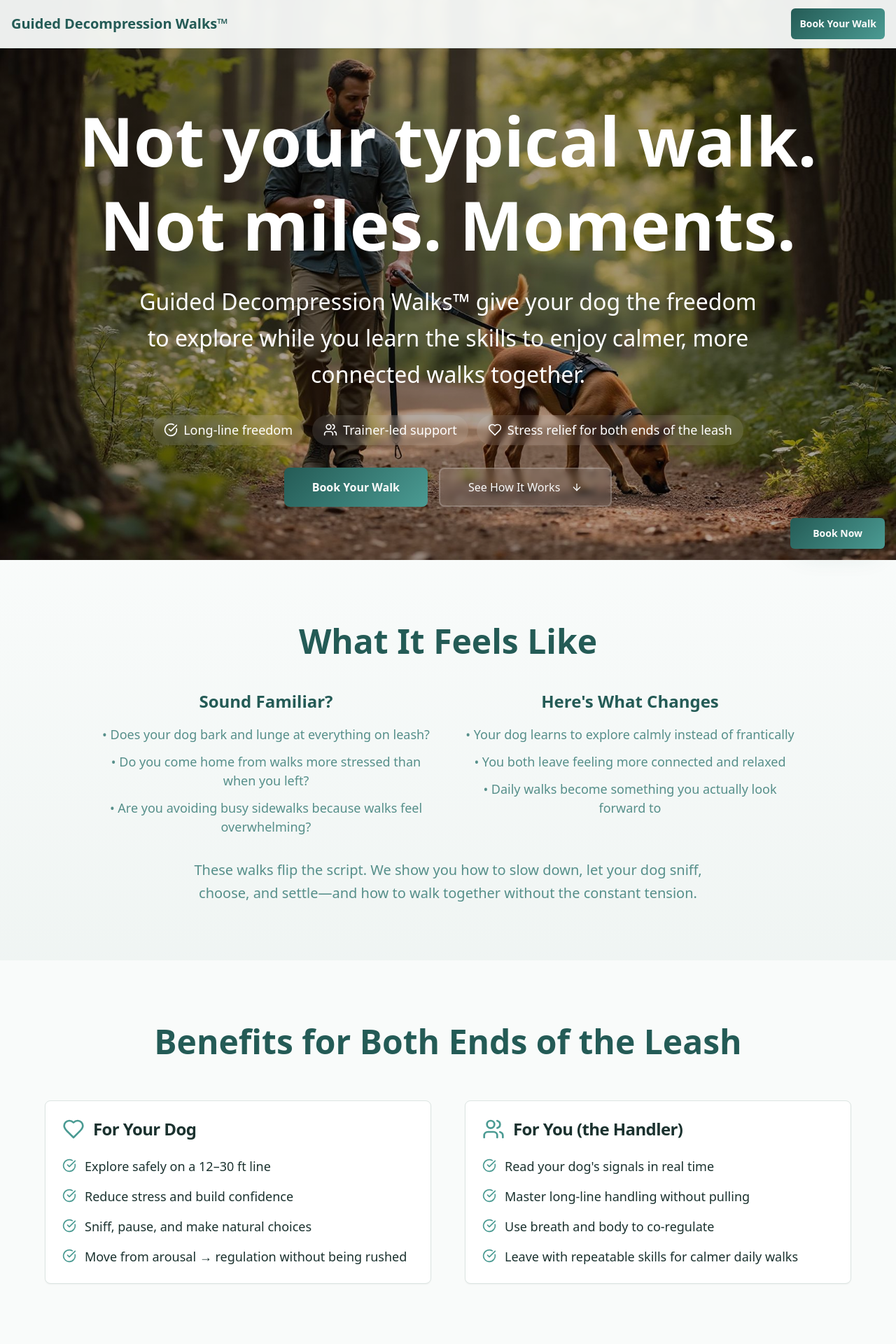
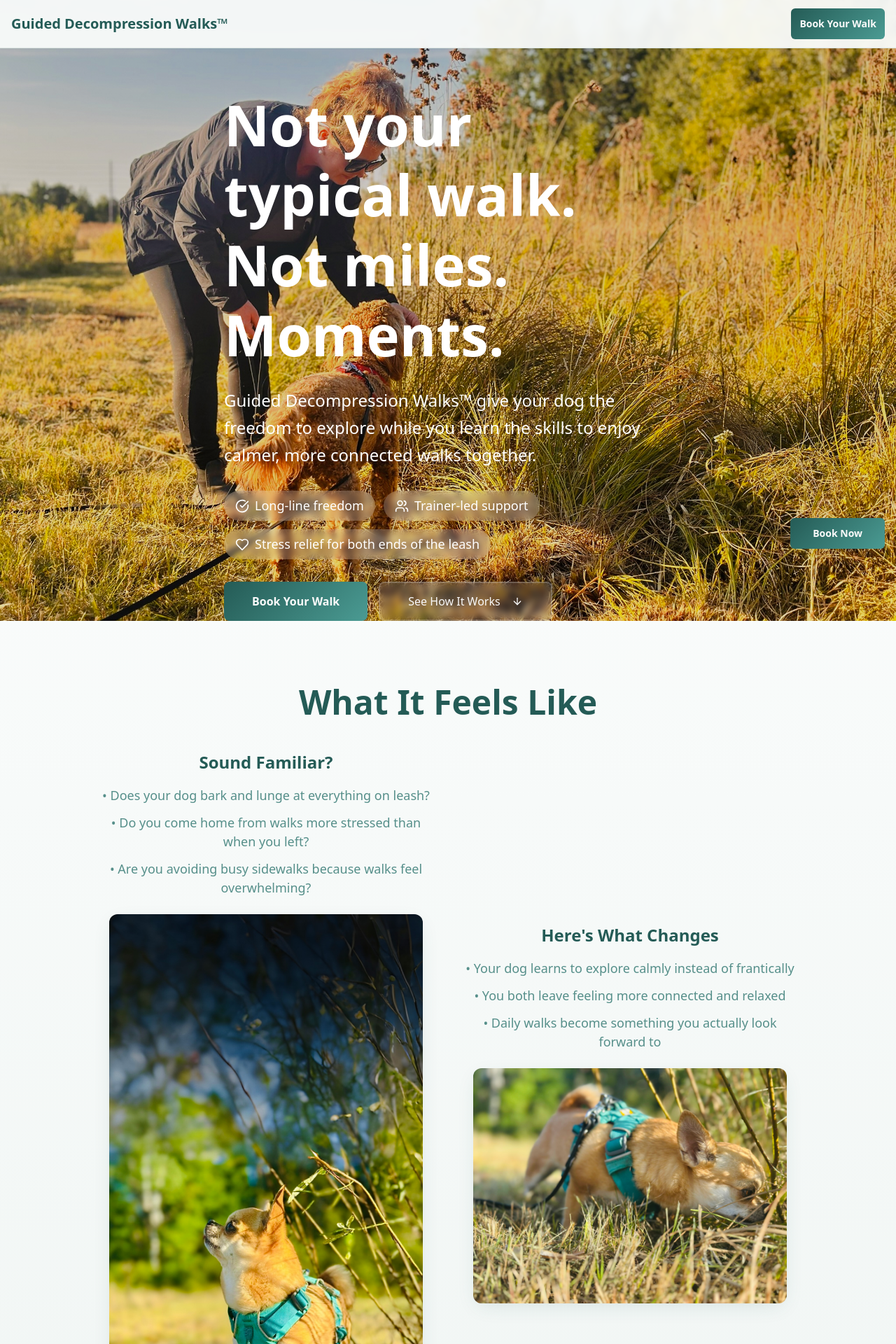
Before and after one commit to cherwood87/Guided-Decompression-Walk, a React (Vite) app: page / in a window 1280 px wide. Shown: the top 1920 px of the page at 70% size. Built offline with nearby package versions, Linux system fonts and the light colour scheme; the HTML template or start-up script is replaced by a standard one.

Commit message:
Add Supabase images to webpage

```diff
--- a/src/pages/Index.tsx
+++ b/src/pages/Index.tsx
@@ -3,7 +3,12 @@ import { Card, CardContent, CardDescription, CardHeader, CardTitle } from '@/com
 import { Badge } from '@/components/ui/badge';
 import { ArrowDown, MapPin, Clock, DollarSign, Users, Heart, Brain, Target, ChevronDown, CheckCircle } from 'lucide-react';
 import { ResponsiveImage } from '@/components/ResponsiveImage';
-import heroImage from '@/assets/hero-decompression-walk.jpg';
+import heroImage from '@/assets/IMG_5728.jpeg';
+import walkImage1 from '@/assets/IMG_0484.jpeg';
+import walkImage2 from '@/assets/IMG_5703.jpeg';
+import walkImage3 from '@/assets/IMG_5710.jpeg';
+import walkImage4 from '@/assets/IMG_5736.jpeg';
+import walkImage5 from '@/assets/IMG_5744.jpeg';
 
 const Index = () => {
   const scrollToSection = (id: string) => {
@@ -28,37 +33,37 @@ const Index = () => {
       </nav>
 
       {/* Hero Section */}
-      <section className="relative min-h-screen flex items-center justify-center overflow-hidden pt-16">
+      <section className="relative min-h-screen flex items-start justify-start overflow-hidden pt-16">
         <div
           className="absolute inset-0 bg-cover bg-center bg-no-repeat"
           style={{
-            backgroundImage: `linear-gradient(rgba(0,0,0,0.4), rgba(0,0,0,0.3)), url(${heroImage})`
+            backgroundImage: `linear-gradient(rgba(0,0,0,0.2), rgba(0,0,0,0.1)), url(${heroImage})`
           }}
         />
-        <div className="relative z-10 container mx-auto px-4 text-center text-white">
-          <h1 className="text-fluid-5xl md:text-fluid-7xl font-bold mb-6 leading-tight">
+        <div className="relative z-10 container mx-auto px-4 pt-8 md:pt-16 max-w-2xl text-white">
+          <h1 className="text-fluid-4xl md:text-fluid-6xl font-bold mb-6 leading-tight text-left">
             Not your typical walk.<br />Not miles. Moments.
           </h1>
-          <p className="text-fluid-xl md:text-fluid-2xl mb-8 max-w-4xl mx-auto leading-relaxed">
+          <p className="text-fluid-lg md:text-fluid-xl mb-8 leading-relaxed text-left">
             Guided Decompression Walks™ give your dog the freedom to explore while you learn the skills to enjoy calmer, more connected walks together.
           </p>
 
-          <div className="flex flex-wrap justify-center gap-3 tablet-p:gap-4 mb-8 text-fluid-sm md:text-fluid-base">
-            <div className="flex items-center gap-2 bg-white/10 backdrop-blur-sm rounded-full px-4 py-2 tablet-p:px-6 tablet-p:py-3">
+          <div className="flex flex-wrap justify-start gap-3 tablet-p:gap-4 mb-8 text-fluid-sm md:text-fluid-base">
+            <div className="flex items-center gap-2 bg-white/20 backdrop-blur-sm rounded-full px-4 py-2 tablet-p:px-6 tablet-p:py-3">
               <CheckCircle className="w-5 h-5 tablet-p:w-6 tablet-p:h-6" />
               Long-line freedom
             </div>
-            <div className="flex items-center gap-2 bg-white/10 backdrop-blur-sm rounded-full px-4 py-2 tablet-p:px-6 tablet-p:py-3">
+            <div className="flex items-center gap-2 bg-white/20 backdrop-blur-sm rounded-full px-4 py-2 tablet-p:px-6 tablet-p:py-3">
               <Users className="w-5 h-5 tablet-p:w-6 tablet-p:h-6" />
               Trainer-led support
             </div>
-            <div className="flex items-center gap-2 bg-white/10 backdrop-blur-sm rounded-full px-4 py-2 tablet-p:px-6 tablet-p:py-3">
+            <div className="flex items-center gap-2 bg-white/20 backdrop-blur-sm rounded-full px-4 py-2 tablet-p:px-6 tablet-p:py-3">
               <Heart className="w-5 h-5 tablet-p:w-6 tablet-p:h-6" />
               Stress relief for both ends of the leash
             </div>
           </div>
 
-          <div className="flex flex-col sm:flex-row gap-4 justify-center items-center tablet-p:gap-6">
+          <div className="flex flex-col sm:flex-row gap-4 justify-start items-start tablet-p:gap-6">
             <Button
               variant="hero"
               size="xl"
@@ -86,13 +91,20 @@ const Index = () => {
             What It Feels Like
           </h2>
 
-          <div className="grid md:grid-cols-2 gap-6 tablet-p:gap-8 lg:gap-12 mb-8 tablet-p:mb-12">
+          <div className="grid md:grid-cols-2 gap-6 tablet-p:gap-8 lg:gap-12 mb-8 tablet-p:mb-12 items-center">
             <div className="text-center tablet-p:text-left">
               <h3 className="text-fluid-xl font-semibold mb-4 text-forest-deep">Sound Familiar?</h3>
               <div className="space-y-3 text-muted-foreground text-fluid-base">
                 <p>• Does your dog bark and lunge at everything on leash?</p>
                 <p>• Do you come home from walks more stressed than when you left?</p>
                 <p>• Are you avoiding busy sidewalks because walks feel overwhelming?</p>
+              </div>
+              <div className="mt-6">
+                <ResponsiveImage
+                  src={walkImage1}
+                  alt="Dog walking scenario showing common challenges"
+                  className="rounded-xl shadow-medium w-full max-w-md mx-auto tablet-p:mx-0"
+                />
               </div>
             </div>
 
@@ -102,6 +114,13 @@ const Index = () => {
                 <p>• Your dog learns to explore calmly instead of frantically</p>
                 <p>• You both leave feeling more connected and relaxed</p>
                 <p>• Daily walks become something you actually look forward to</p>
+              </div>
+              <div className="mt-6">
+                <ResponsiveImage
+                  src={walkImage2}
+                  alt="Peaceful dog walk showing positive changes"
+                  className="rounded-xl shadow-medium w-full max-w-md mx-auto tablet-p:mx-0"
+                />
               </div>
             </div>
           </div>
@@ -442,13 +461,14 @@ const Index = () => {
       </section>
 
       {/* Testimonials */}
-      <section className="py-20">
+      <section className="py-20 bg-gradient-subtle">
         <div className="container mx-auto px-4">
           <h2 className="text-3xl md:text-4xl font-bold text-center mb-12 text-forest-deep">
             What Handlers Are Saying
           </h2>
 
-<div className="grid md:grid-cols-3 gap-8 max-w-6xl mx-auto">
+          <div className="grid lg:grid-cols-2 gap-12 max-w-6xl mx-auto items-center">
+            <div className="space-y-6">
               <Card className="shadow-medium">
                 <CardContent className="pt-6">
                   <p className="text-muted-foreground mb-4 italic">
@@ -475,6 +495,15 @@ const Index = () => {
                   <p className="font-medium text-forest-deep">— Sarah, Border Collie owner</p>
                 </CardContent>
               </Card>
+            </div>
+
+            <div className="flex justify-center">
+              <ResponsiveImage
+                src={walkImage5}
+                alt="Happy dog and handler after a successful decompression walk"
+                className="rounded-2xl shadow-strong w-full max-w-lg"
+              />
+            </div>
           </div>
         </div>
       </section>
```
Also changed, not shown: 1 other file (tests, documents, lock files or other folders). Lines whose indentation alone changed are shown as unchanged.
